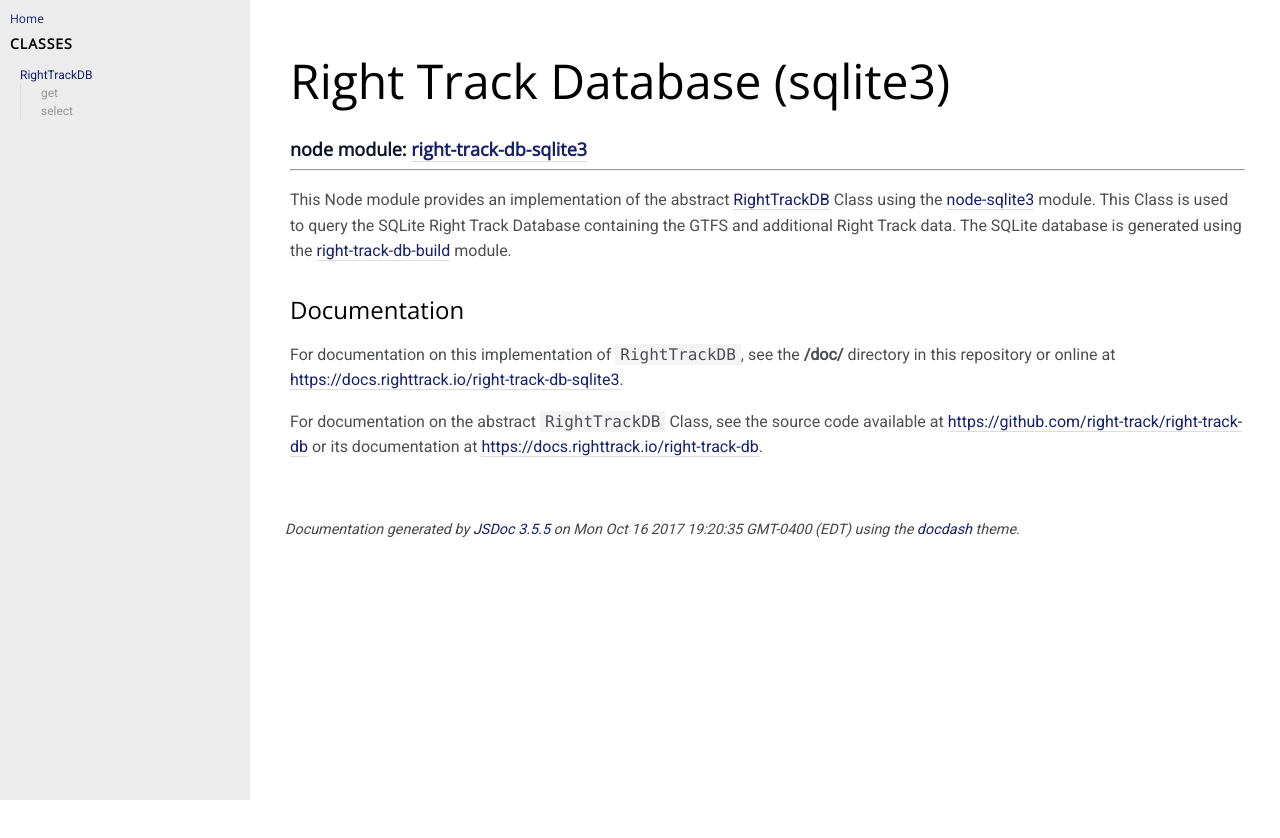
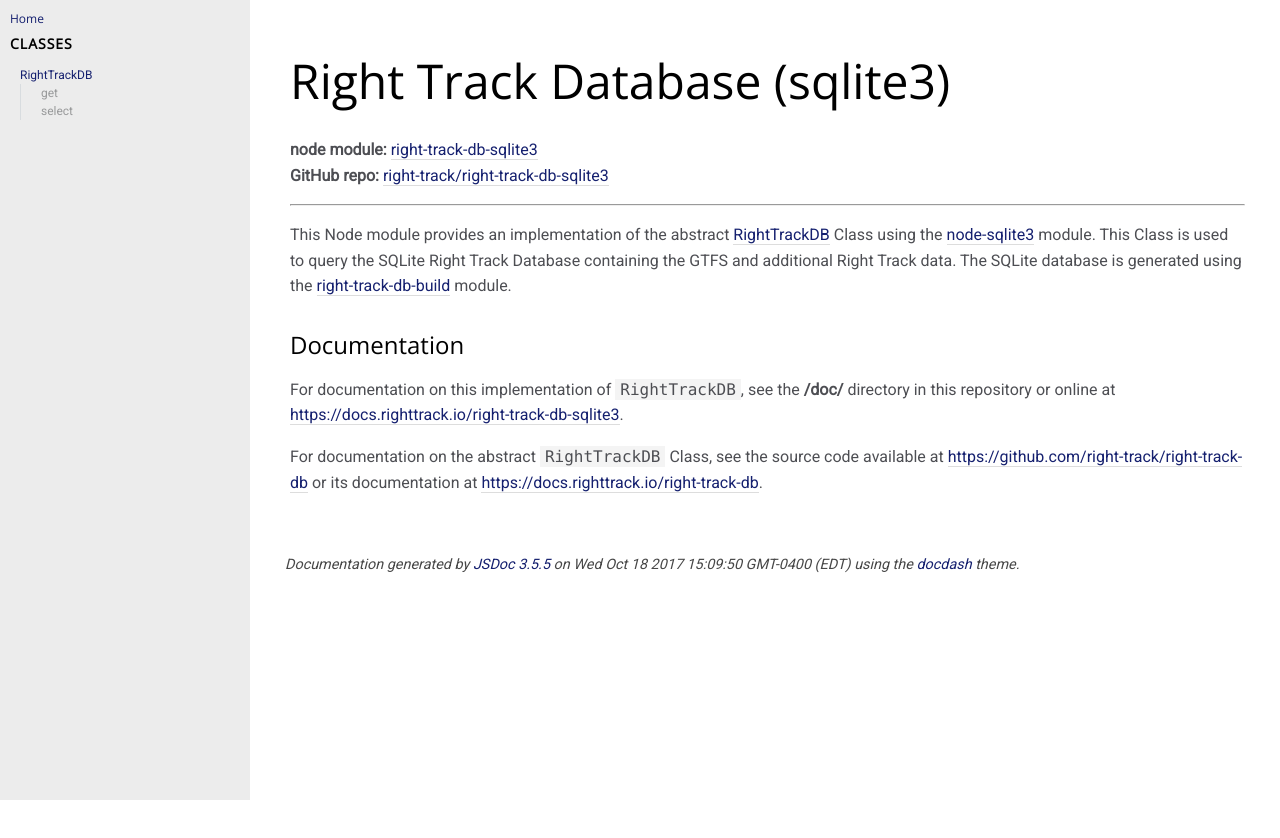
Before and after one commit to right-track/right-track-db-sqlite3, a website: page doc/index.html in a window 1280 px wide. Drawn offline with nearby package versions, Linux system fonts and the light colour scheme.

Commit message:
Update README and docs

```diff
--- a/doc/index.html
+++ b/doc/index.html
@@ -47,7 +47,8 @@
 
 
     <section class="readme">
-        <article><h1>Right Track Database (sqlite3)</h1><h4>node module: <a href="(https://www.npmjs.com/package/right-track-db-sqlite3">right-track-db-sqlite3</a></h4><hr>
+        <article><h1>Right Track Database (sqlite3)</h1><p><strong>node module:</strong> <a href="https://www.npmjs.com/package/right-track-db-sqlite3">right-track-db-sqlite3</a><br><strong>GitHub repo:</strong> <a href="https://github.com/right-track/right-track-db-sqlite3">right-track/right-track-db-sqlite3</a></p>
+<hr>
 <p>This Node module provides an implementation of the abstract <a href="https://github.com/right-track/right-track-db">RightTrackDB</a>
 Class using the <a href="https://github.com/mapbox/node-sqlite3">node-sqlite3</a> module. This
 Class is used to query the SQLite Right Track Database containing the GTFS and
@@ -70,7 +71,7 @@
 <br class="clear">
 
 <footer>
-    Documentation generated by <a href="https://github.com/jsdoc3/jsdoc">JSDoc 3.5.5</a> on Mon Oct 16 2017 19:20:35 GMT-0400 (EDT) using the <a href="https://github.com/clenemt/docdash">docdash</a> theme.
+    Documentation generated by <a href="https://github.com/jsdoc3/jsdoc">JSDoc 3.5.5</a> on Wed Oct 18 2017 15:09:50 GMT-0400 (EDT) using the <a href="https://github.com/clenemt/docdash">docdash</a> theme.
 </footer>
 
 <script>prettyPrint();</script>
```
Also changed, not shown: doc/RightTrackDB.html (+1 -1 lines), doc/index.js.html (+1 -1 lines), README.md.
